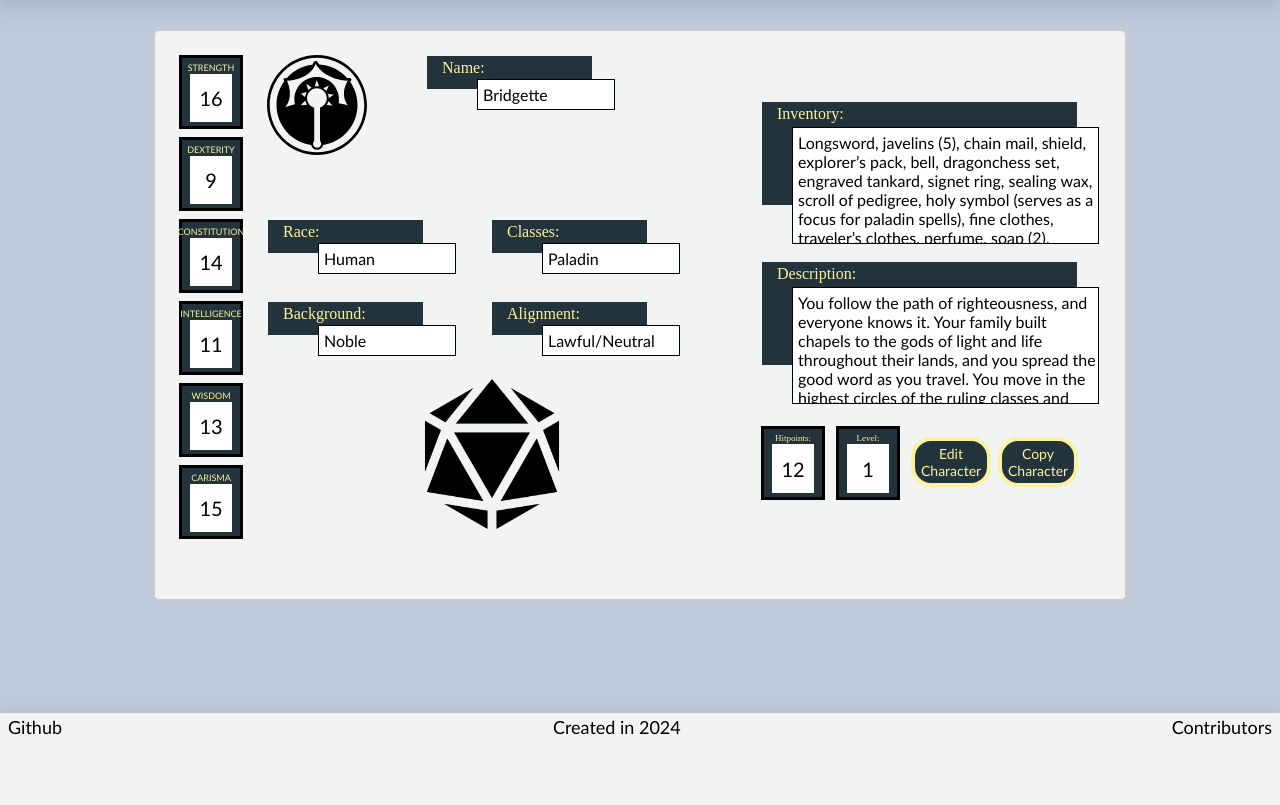
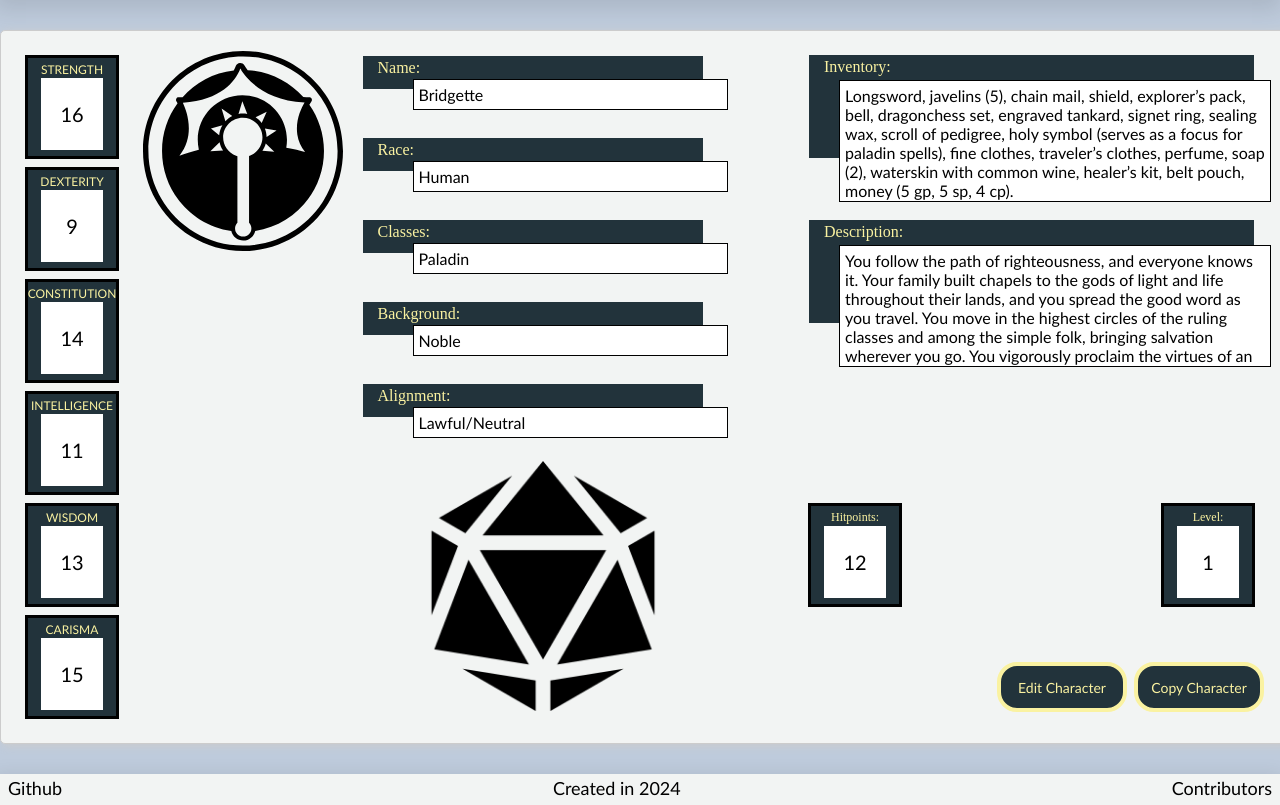
Before and after one commit to ArkaelDev/DjangoWebAppRolCharacter, a Django app: page /1 in a window 1280 px wide. Shown: the part 56-861 px from the top of the page. Before the commit the page ends 791 px from the top, so only its background shows below. Run offline with Django 5.2, Linux system fonts and the light colour scheme; a user stored in the database is signed in; data comes from the database, SQL or seed files in the repository.

Commit message:
CSS and HTML changes

```diff
--- a/Characters/templates/main/char.html
+++ b/Characters/templates/main/char.html
@@ -10,28 +10,27 @@
         <div class="number-div"><label for="carisma-form" class="atributes-label">CARISMA</label><div class="number-display" >{{char.carisma}}</div></div>
     </section>
     <section id="text">
-        <label for="image-form" id="droparea">
+        <div>
             {% if char.image %}
             <img id="portrait" src="../static/img/{{char.image}}.svg" alt="character portrait">
             {% else %}
-            <img id="portrait" src="../static/img/no_portrait.svg" style="width: 100px; height: 100px;" alt="character portrait">
-            {% endif %}</label>
-        <div id="textdiv"><div id="nametext" class="textdiv" ><label for="name-form" id="namelabel" class="textformlabel" >Name: </label><p class="text-display">{{char.name}}</p></div></div>
-        <div id="othertext"><div class="textdiv" ><label for="race-form" class="textformlabel" >Race: </label><p class="text-display">{{char.race}}</p></div>
+            <img id="portrait" src="../static/img/no_portrait.svg" style="width: 200px; height: 200px;" alt="character portrait">
+            {% endif %}</div>
+        <div id="textdiv"><div id="nametext" class="textdiv" ><label for="name-form" id="namelabel" class="textformlabel" >Name: </label><p class="text-display">{{char.name}}</p></div>
+        <div class="textdiv" ><label for="race-form" class="textformlabel" >Race: </label><p class="text-display">{{char.race}}</p></div>
         <div class="textdiv" ><label for="classes-form"  class="textformlabel" >Classes: </label><p class="text-display">{{char.classes}}</p></div>
         <div class="textdiv" ><label for="background-form"  class="textformlabel" >Background: </label><p class="text-display">{{char.background}}</p></div>
         <div class="textdiv" ><label for="alignment-form"  class="textformlabel" >Alignment: </label><p class="text-display">{{char.alignment}}</p></div>
         <div><img id="d20" src="../static/img/d20.webp"></div></div>
     </section>
     <section id="textboxes">
-<div class="fake"></div>
 </div>
         <div class="textareadiv" ><label for="inventory-form" class="textarealabel" >Inventory: </label><p class="textarea-display">{{char.inventory}}</p></div>
         <div class="textareadiv" ><label for="description-form" class="textarealabel" >Description: </label><p class="textarea-display">{{char.description}}</p></div>
         <div id="lvlhp" ><div class="number-div"><label for="hitpoints-form" class="atributes-label">Hitpoints: </label><div class="number-display" >{{char.hitpoints}}</div></div>
-        <div class="number-div"><label for="level-form" class="atributes-label">Level: </label><div class="number-display" >{{char.level}}</div></div>
+        <div class="number-div"><label for="level-form" class="atributes-label">Level: </label><div class="number-display" >{{char.level}}</div></div></div>
         {% if user.is_authenticated %}
-<form id="buttons" method="POST" action="{% url 'create-char' %}">
+        <form class="buttons" method="POST" action="{% url 'create-char' %}">
             {% csrf_token %}
         {% if char in  user.character.all %}
         <form method="POST" action="{% url 'create-char' %}">
--- a/static/css/style.css
+++ b/static/css/style.css
@@ -161,8 +172,8 @@ body{
 .number-div{
     border: solid;
     background: white;
-    width: 50px;
-    height: 60px;
+    width: 80px;
+    height: 90px;
     display: flex;
     flex-wrap: nowrap;
     flex-direction: column;
@@ -172,7 +183,7 @@ body{
     background-color: #22333B;
 }
 .atributes-label{
-    font-size: 9px;
+    font-size: 12px;
     color: #FAF2A1;
     margin-bottom: 1px;
 }
@@ -189,13 +200,13 @@ body{
     background-color: #F2F4F3;
     margin: 30px auto;
     border-radius: 5px;
-    width: 970px;
+    width: 1300px;
     border: 1px solid #ccc;
     box-shadow: 2px 2px 10px #ccc;
 
 }
 .text-form{
-    width: 131px;
+    width: 308px;
     border: solid 1px;
     height: 24px;
     position: relative;
@@ -207,7 +218,7 @@ body{
 .textformlabel{
     background-color: #22333B;
     color: #FAF2A1;
-    width: 140px;
+    width: 325px;
     height: 30px;
     padding-left: 15px;
     padding-top: 3px;
@@ -219,37 +230,31 @@ body{
     margin-bottom: 27px;
     margin-top: 5px;
     flex-wrap: wrap;
-    width: 204px;
-    margin-right: 20px;
+    width: 340px;
+    margin-right: 21px;
 }
 .textareadiv{
     height: 150px;
     display: flex;
     margin-inline: 5px;
-    margin-top: 1px;
-    margin-bottom: 10px;
+    margin-top: 4px;
+    margin-bottom: 15px;
     flex-wrap: wrap;
-}
-#name-form{
-    width: 150px;
-}
-#namelabel{
-    width: 150px;
 }
 .textarealabel{
     background-color: #22333B;
     color: #FAF2A1;
-    width: 300px;
+    width: 430px;
     height: 100px;
     padding-left: 15px;
     padding-top: 3px;
 }
 .textarea-form{
-    min-width: 300px;
-    max-width: 300px;
+    min-width: 425px;
+    max-width: 425px;
     border: solid 1px;
-    min-height: 110px;
-    max-height: 110px;
+    min-height: 115px;
+    max-height: 115px;
     position: relative;
     left: 30px;
     bottom: 78px;
@@ -259,57 +264,41 @@ body{
 #text{
     display: flex;
     flex-wrap: wrap;
-    width: 450px;
+    width: 621px;
     height: 50px;
     margin: 20px;
 
 }
-#textdiv{
-    display: flex;
-    flex-wrap: wrap;
-    justify-content: center;
-}
 #textboxes{
-    width: 400px;
+    width: 460px;
     margin: 20px;
     margin-bottom: 10px;
 }
-#othertext{
+#textdiv{
     display: flex;
-    width: 450px;
+    width: 400px;
     flex-wrap: wrap;
     justify-content: center;
 }
 #lvlhp{
     display: flex;
-    margin-bottom: 85px;
-    gap: 3px;
-}
-#droparea{
-    width: 100px;
-    height: 100px;
-    border-radius: 20px;
-    display: block;
-    margin-right: 60px;
-    margin-bottom: 60px;
-    margin-top: 4px;
+    margin-top: 129px;
+    gap: 251px;
 }
 #imageview{
     display: flex;
     align-items: center;
-    text-align: center;
-    width: 100px;
-    height: 100px;
+    justify-content: center;
+    width: 200px;
+    height: 200px;
     border-radius: 20px;
     font-size: 12px;
     color: #FAF2A1;
     background-color: #22333B;
-    margin-right: 60px;
-    margin-bottom: 32px;
 }
 .portrait-form{
-    width: 100px;
-    height: 24px;
+    width: 150px;
+    height: 32px;
     position: relative;
     padding-left: 5px;
     font-family: 'Gill Sans', 'Gill Sans MT', Calibri, 'Trebuchet MS', sans-serif;
@@ -333,7 +321,7 @@ body{
     color: #FAF2A1;
     border: solid 4px;
     border-radius: 20px;
-    width: 80px;
+    width: 130px;
     height: 50px;
     margin-top: 15px;
     font-family: 'Gill Sans', 'Gill Sans MT', Calibri, 'Trebuchet MS', sans-serif;
@@ -343,13 +331,9 @@ body{
     padding-inline: 6px;
     margin-left: 4px;
 }
-.fake{
-    width: 80px;
-    height: 50px;
-}
 #d20{
-    width: 150px;
-    height: 150px;
+    width: 250px;
+    height: 250px;
     transition: filter 0.3s ease;
 
 }
@@ -360,13 +344,13 @@ body{
     display: flex;
     align-items: center;
     text-align: center;
-    width: 100px;
-    height: 100px;
+    width: 200px;
+    height: 200px;
     border-radius: 20px;
 }
 .text-display{
     display: flex;
-    width: 131px;
+    width: 308px;
     border: solid 1px;
     height: 24px;
     position: relative;
@@ -380,9 +364,9 @@ body{
 }
 .textarea-display{
     display: flex;
-    width: 300px;
+    width: 425px;
     border: solid 1px;
-    height: 110px;
+    height: 115px;
     position: relative;
     bottom: 78px;
     padding-left: 5px;
@@ -394,9 +378,8 @@ body{
     font-family: 'Gill Sans', 'Gill Sans MT', Calibri, 'Trebuchet MS', sans-serif;
 }
 .number-display{
-    width: 42px;
-    height: 50px;
-    display: block;
+    width: 62px;
+    height: 72px;
     text-align: center;
     font-size: 20px;
     border-color: white;
@@ -407,9 +390,11 @@ body{
     display: flex;
     font-family: 'Gill Sans', 'Gill Sans MT', Calibri, 'Trebuchet MS', sans-serif;
 }
-#buttons{
+.buttons{
     display: flex;
     gap: 3px;
+    justify-content: right;
+    margin-top: 36px;
 }
 #divportrait{
     width: 100px;
```
Also changed, not shown: other parts of static/css/style.css (+25 -15 lines), Characters/templates/main/allchar.html (+4 -4 lines), Characters/templates/main/chars.html (+4 -4 lines), Characters/templates/main/create.html (+7 -7 lines). Lines whose indentation alone changed are shown as unchanged.
